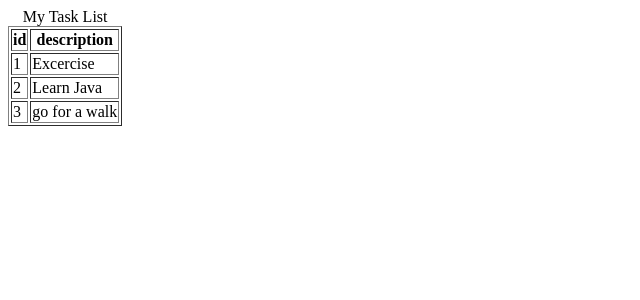
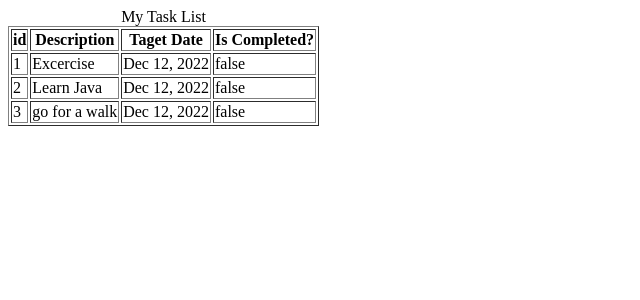
Before and after one commit to statst/angular-app, an Angular app: page /todos in a window 1280 px wide. Shown: the top 300 px of the page, without its empty margins (0-640 px from the left). Built offline with nearby package versions, Linux system fonts and the light colour scheme.

Commit message:
modified todo list component

```diff
--- a/src/app/list-todos/list-todos.component.html
+++ b/src/app/list-todos/list-todos.component.html
@@ -3,13 +3,17 @@
     <thead>
         <tr>
             <th>id</th>
-            <th>description</th>
+            <th>Description</th>
+            <th>Taget Date</th>
+            <th>Is Completed?</th>
         </tr>
     </thead>
     <tbody>
         <tr *ngFor="let todo of todos">
             <td>{{todo.id}}</td>
             <td>{{todo.description}}</td>
+            <td>{{todo.targetDate | date}}</td>
+            <td>{{todo.done}}</td>
         </tr>
 
     </tbody>
--- a/src/app/list-todos/list-todos.component.ts
+++ b/src/app/list-todos/list-todos.component.ts
@@ -1,5 +1,15 @@
 import { Component, OnInit } from '@angular/core';
 
+export class Todo {
+  constructor(
+    public id:number,
+    public description: string,
+    public done: boolean,
+    public targetDate: Date
+  ){
+
+  }
+}
 @Component({
   selector: 'app-list-todos',
   templateUrl: './list-todos.component.html',
@@ -8,9 +18,9 @@ import { Component, OnInit } from '@angular/core';
 export class ListTodosComponent implements OnInit {
 
   todos = [
-    {id:1, description: 'Excercise'},
-    {id:2, description: 'Learn Java'},
-    {id:3, description: 'go for a walk'},
+    new Todo(1,'Excercise', false, new Date() ),
+    new Todo(2,'Learn Java', false, new Date() ),
+    new Todo(3,'go for a walk', false, new Date() ),
   ]
 
   todo = {
--- a/src/app/login/login.component.ts
+++ b/src/app/login/login.component.ts
@@ -1,5 +1,6 @@
 import { Component, OnInit } from '@angular/core';
 import { Router } from '@angular/router';
+
 
 @Component({
   selector: 'app-login',
```
